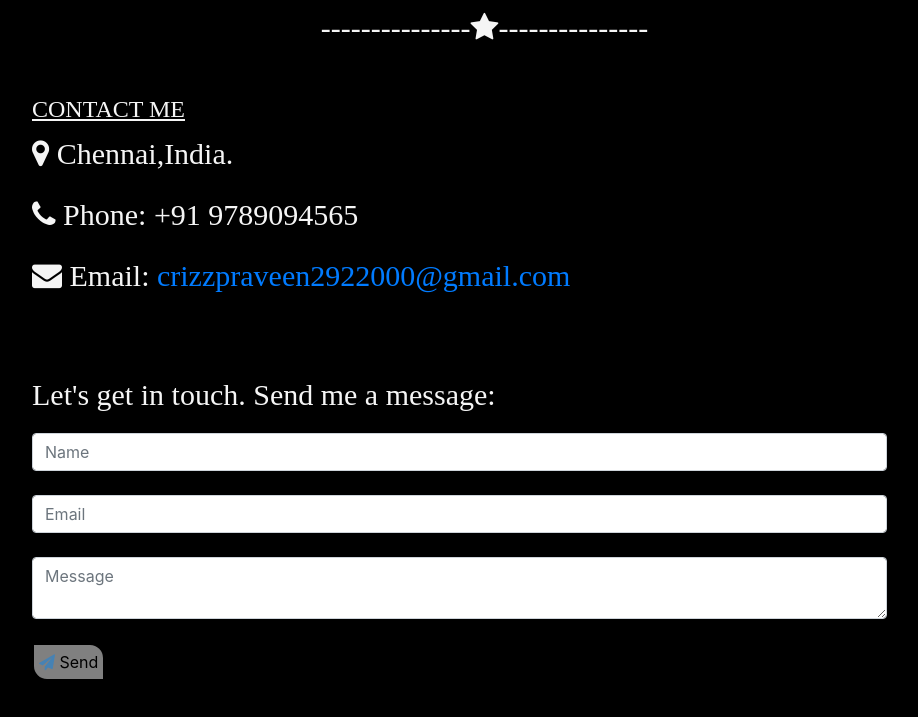
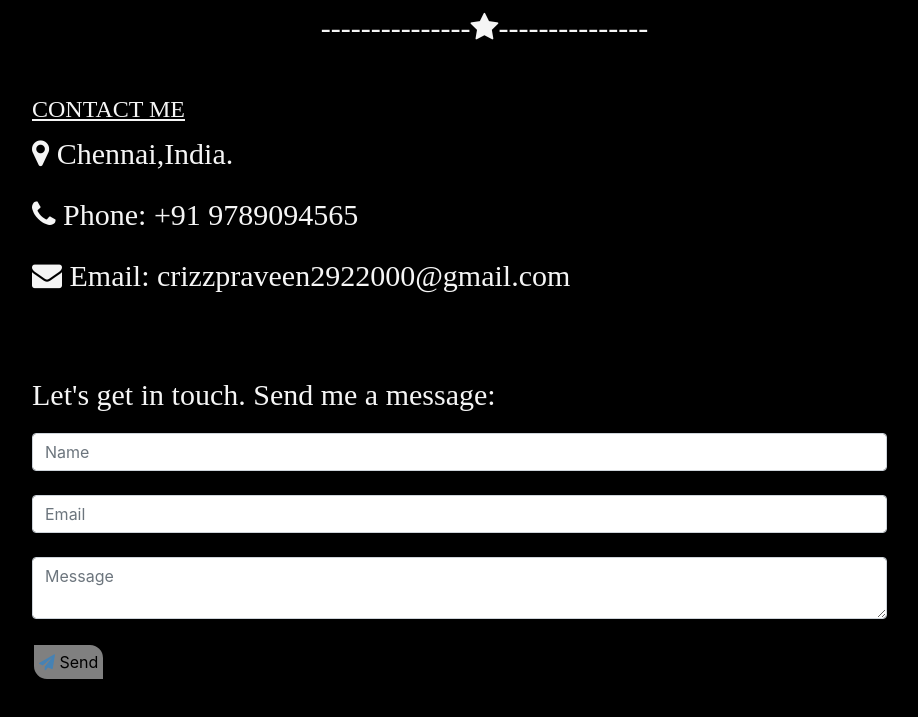
Before and after one commit to crizzpraveen/Port-Profile, a plain HTML site: page index.html in a window 1280 px wide. Shown: the part 3944-4661 px from the top of the page, without its empty margins (228-1146 px from the left). Drawn offline with nearby package versions, Linux system fonts and the light colour scheme.

Commit message:
Update index.html

```diff
--- a/index.html
+++ b/index.html
@@ -477,8 +477,7 @@ ul{
       <h4><u>CONTACT ME</u></h4>
       <P><i class="fa fa-map-marker"></i> Chennai,India.</P>
       <p><i class="fa fa-phone"></i> Phone: +91 9789094565</p>
-      <p><i class="fa fa-envelope"> Email:<a href="https://mail.google.com/mail/u/0/#inbox?compose=new" target="blank">
-      crizzpraveen2922000@gmail.com</a></i></p>
+      <p><i class="fa fa-envelope"> Email: crizzpraveen2922000@gmail.com</i></p>
     </div>
       <br><br>
       <div class="container6">
```
